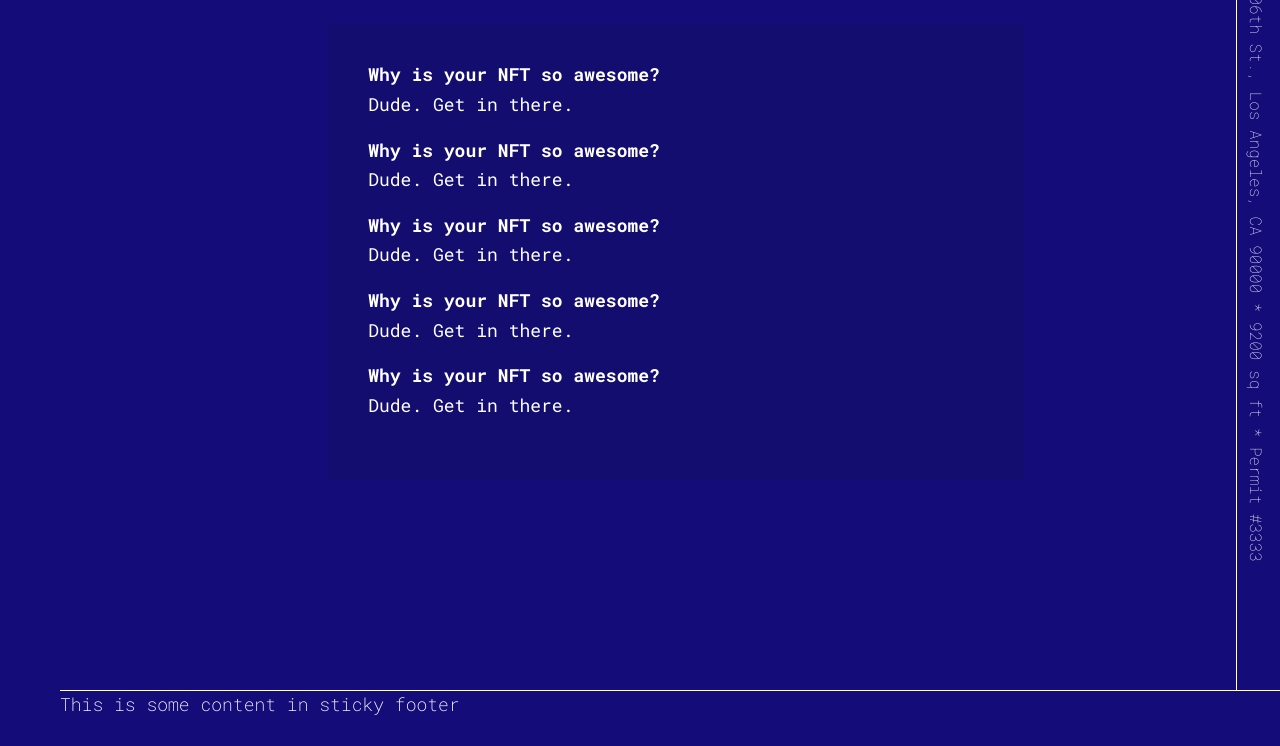
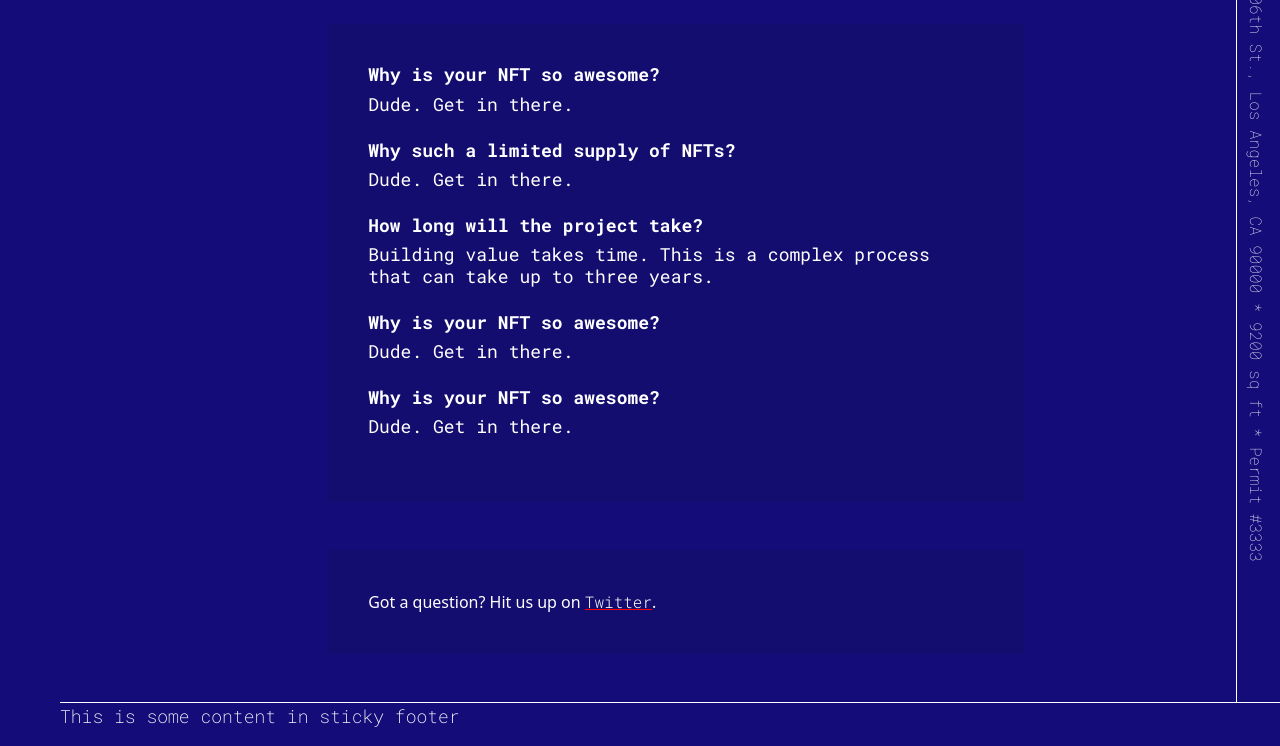
Before and after one commit to darrindevs/r2, a Gatsby site: page /faq in a window 1280 px wide. Shown: the part 185-931 px from the top of the page. Built offline with nearby package versions, Linux system fonts and the light colour scheme; Gatsby itself is replaced by a stand-in of ours.

Commit message:
update about

```diff
--- a/src/pages/faq.js
+++ b/src/pages/faq.js
@@ -16,14 +16,19 @@ const FaqPage = () => {
         <div id="about" className="container-component mt-5 mb-5">
           <h5><strong>Why is your NFT so awesome?</strong></h5>
           <h5 className='mb-4'>Dude. Get in there.</h5>
+          <h5><strong>Why such a limited supply of NFTs?
+            </strong></h5>
+          <h5 className='mb-4'>Dude. Get in there.</h5>
+          <h5><strong>How long will the project take?
+          </strong></h5>
+          <h5 className='mb-4'>Building value takes time. This is a complex process that can take up to three years.</h5>
           <h5><strong>Why is your NFT so awesome?</strong></h5>
           <h5 className='mb-4'>Dude. Get in there.</h5>
           <h5><strong>Why is your NFT so awesome?</strong></h5>
           <h5 className='mb-4'>Dude. Get in there.</h5>
-          <h5><strong>Why is your NFT so awesome?</strong></h5>
-          <h5 className='mb-4'>Dude. Get in there.</h5>
-          <h5><strong>Why is your NFT so awesome?</strong></h5>
-          <h5 className='mb-4'>Dude. Get in there.</h5>
+          </div>
+          <div id="about" className="container-component mt-5 mb-5">
+            Got a question? Hit us up on <a href='https://twitter.com/1140nft'>Twitter</a>.
           </div>
       </main>
     </Layout>
```
Also changed, not shown: src/pages/about.js (+7 -3 lines).
